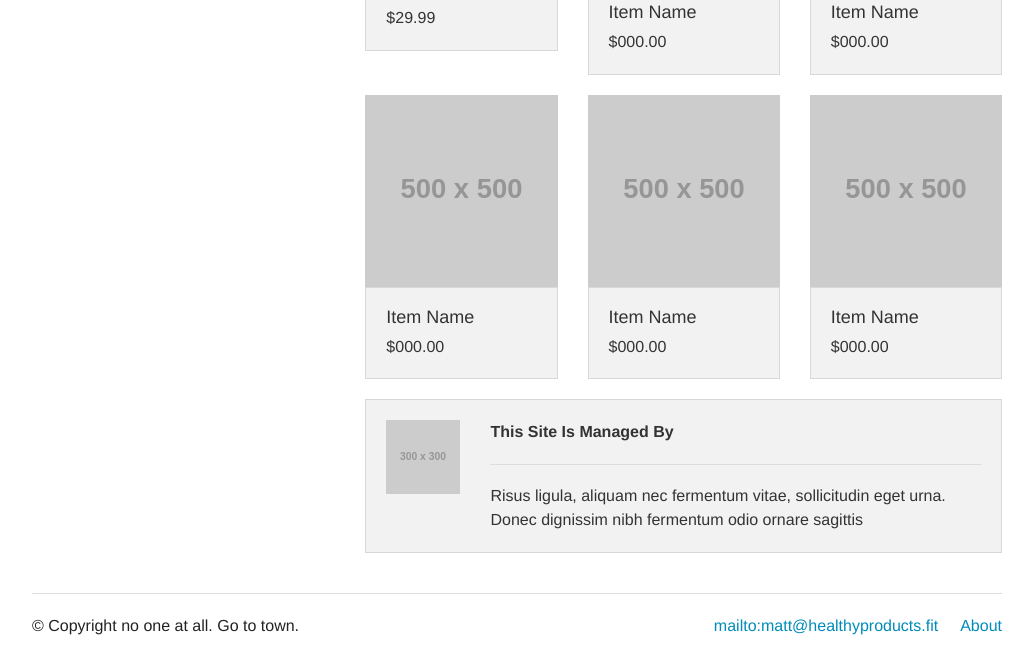
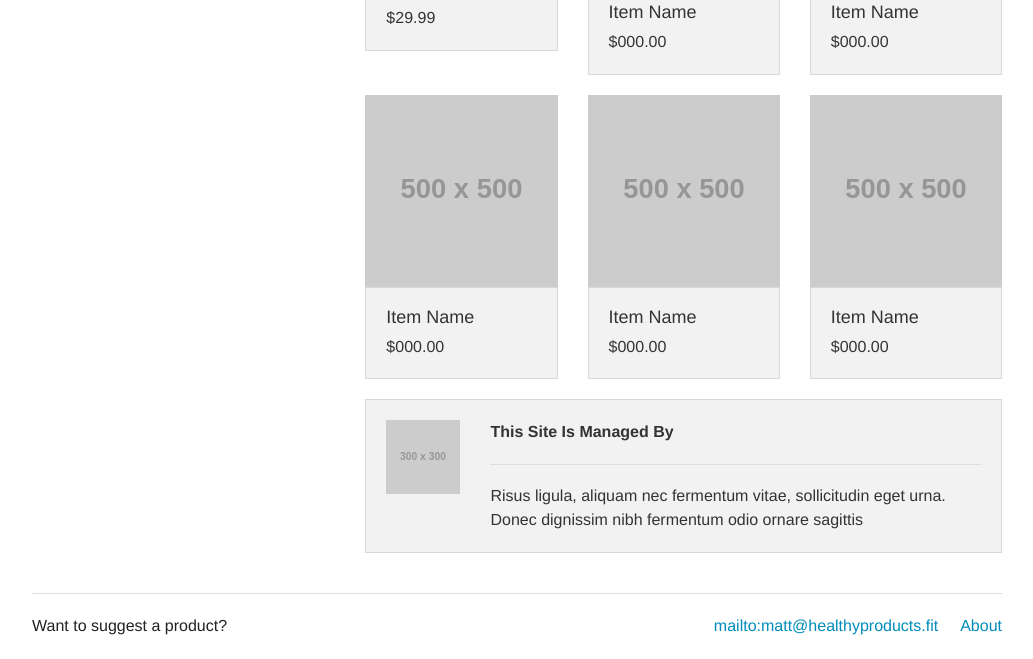
Before and after one commit to mrizzo10/mrizzo10.github.io, a plain HTML site: page index.html in a window 1280 px wide. Shown: the part 255-914 px from the top of the page, without its empty margins (123-1156 px from the left). Drawn offline with Linux system fonts and the light colour scheme; placeholder pictures from the web are drawn by us.

Commit message:
suggest a product

```diff
--- a/index.html
+++ b/index.html
@@ -152,7 +152,7 @@
               <div class="row">
 
                 <div class="large-6 columns">
-                  <p>© Copyright no one at all. Go to town.</p>
+                  <p>Want to suggest a product?</p>
                 </div>
 
                 <div class="large-6 columns">
```
